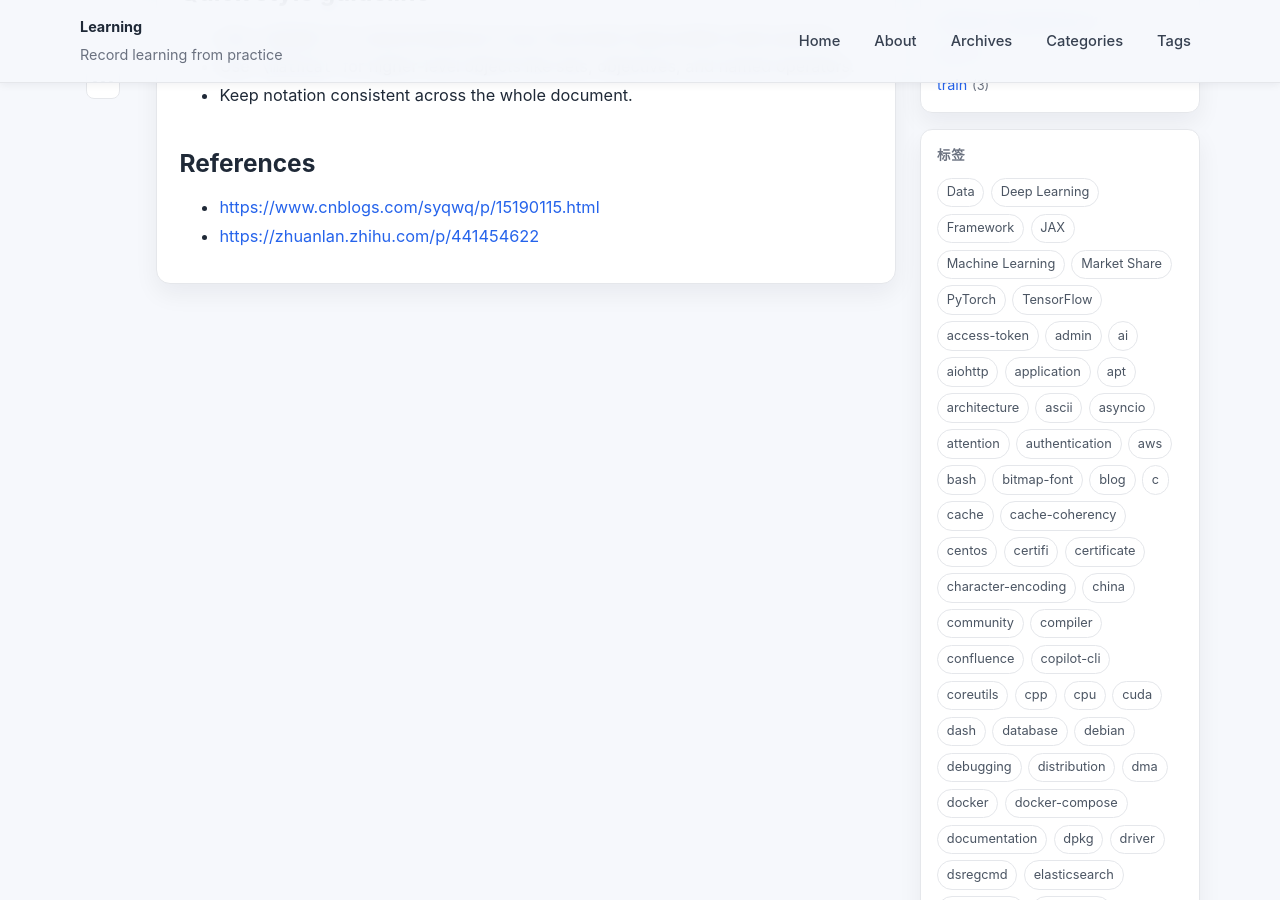
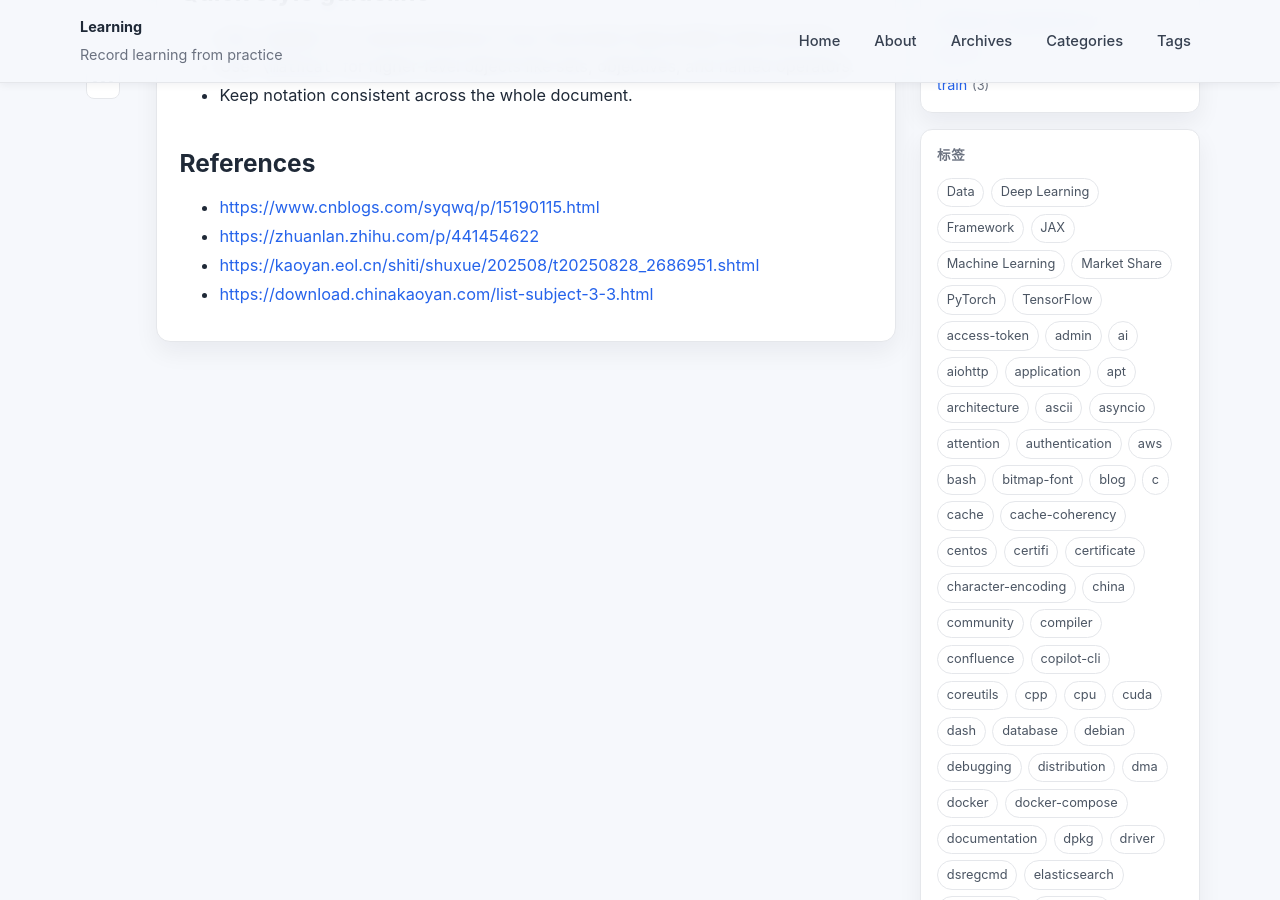
Before and after one commit to guominjia/learn, a Jekyll site: the page built from math/formula.md, in a window 1280 px wide and 900 px high, scrolled down 1501 px. Built offline with Jekyll 4.4.1, drawn with Linux system fonts in a browser that asks for light colours; our own code applies the rules of GitHub Pages for plain Markdown files.

Commit message:
feat(docs): Update references in formula.md for additional resources

```diff
--- a/math/formula.md
+++ b/math/formula.md
@@ -52,3 +52,5 @@ $$
 
 - <https://www.cnblogs.com/syqwq/p/15190115.html>
 - <https://zhuanlan.zhihu.com/p/441454622>
+- <https://kaoyan.eol.cn/shiti/shuxue/202508/t20250828_2686951.shtml>
+- <https://download.chinakaoyan.com/list-subject-3-3.html>
```
